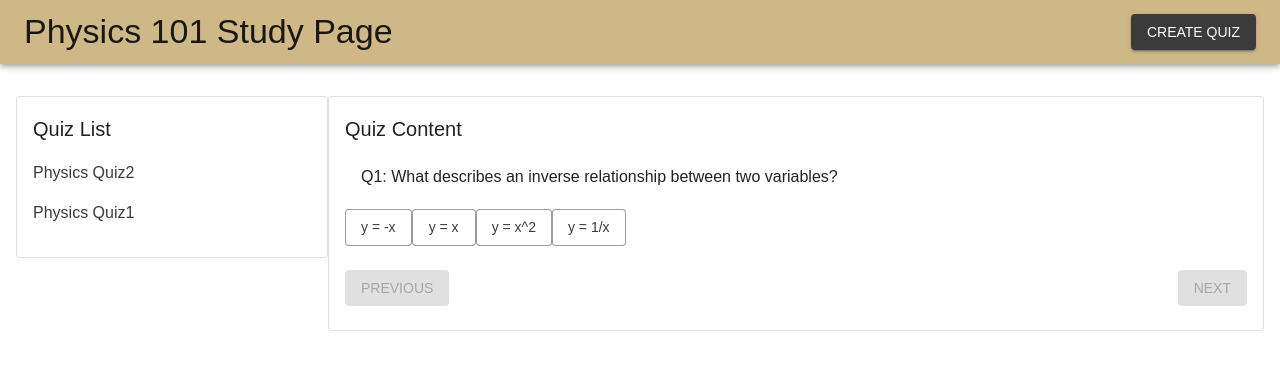
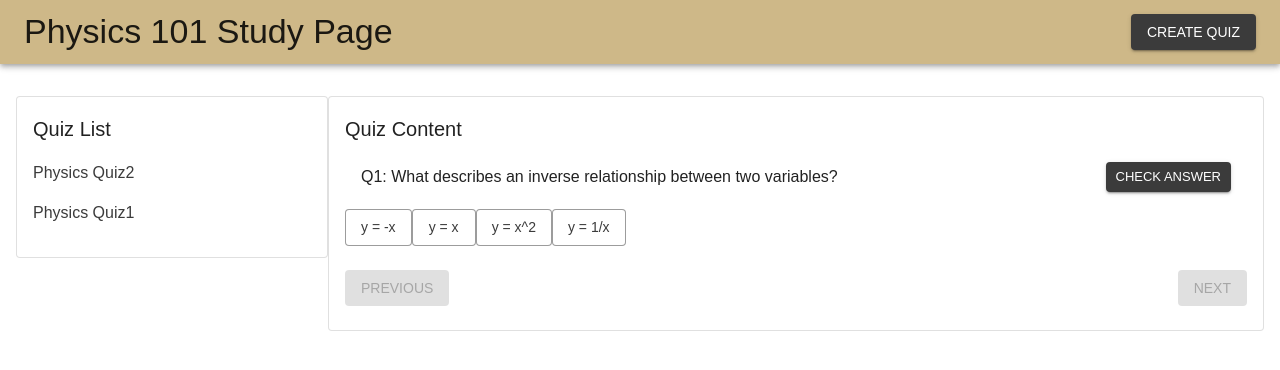
Before and after one commit to armank57/boilerboard, a React (Create React App) app in the folder frontend/: page / in a window 1280 px wide. Both pictures are taken after a click on the element "Physics Quiz2". Shown: the top 370 px of the page. Built offline with nearby package versions, Linux system fonts and the light colour scheme.

Commit message:
Added more functionality to both studypage ui and create quiz ui.

```diff
--- a/frontend/src/CreateQuiz.js
+++ b/frontend/src/CreateQuiz.js
@@ -140,9 +140,10 @@ function CreateQuiz() {
                         </Button>
                     </Grid>
                 </Grid>
-                <Grid container direction="column" spacing={2} sx={{ p: 2 }}>
+                <Grid container direction="row" sx={{ display: 'flex', justifyContent: 'center' }}>
                     {questions.map((question, questionIndex) => (
-                        <Paper variant="outlined" sx={{ p: 2, mb: 2, border: '2px solid' }} key={`question-${questionIndex}`}>
+                        <Grid item sx={{ m: 1 }}>
+                            <Paper variant="outlined" sx={{ p: 2, mb: 2, border: '2px solid', maxWidth: '42vw' }} key={`question-${questionIndex}`}>
                                 <Grid container direction="row" sx={{ my: 2, display: 'flex', justifyContent: 'center' }} spacing={2}>
                                     <Grid item xs={8}>
                                         <InputLabel htmlFor={`question-${questionIndex}`}>Question {questionIndex + 1}</InputLabel>
@@ -201,6 +202,7 @@ function CreateQuiz() {
                                     ))}
                                 </Grid>
                             </Paper>
+                        </Grid>
                     ))}
                 </Grid>
             </Box>
--- a/frontend/src/StudyPage.js
+++ b/frontend/src/StudyPage.js
@@ -35,6 +35,18 @@ export default function StudyPage() {
 
   const handleAnswerClick = (index) => {
     setSelectedAnswer(index);
+  };
+
+  const checkAnswer = () => {
+    if (selectedAnswer == null) {
+      alert('Please select an answer!');
+    }
+    else if (selectedAnswer == selectedQuiz.questionList[currentQuestionIndex].correctAnswer) {
+      alert('Correct!');
+    }
+    else {
+      alert('Incorrect!');
+    }
   };
 
   return (
@@ -84,22 +96,25 @@ export default function StudyPage() {
                 <List>
                   <ListItem>
                     <ListItemText primary={`Q${currentQuestionIndex + 1}: ${selectedQuiz.questionList[currentQuestionIndex].question}`} />
+                    <Button size="small" variant="contained" onClick={checkAnswer}>
+                      Check Answer
+                    </Button>
                   </ListItem>
                   {selectedQuiz.questionList[currentQuestionIndex].answerList.map((answer, index) => (
                     <Button
                       variant="outlined"
                       key={index}
                       onClick={() => handleAnswerClick(index)}
-                      sx={{ my: 1, backgroundColor: selectedAnswer === index ? 'lightgray' : 'white', textTransform: 'none'}}
+                      sx={{ my: 1, backgroundColor: selectedAnswer === index ? 'lightgray' : 'white', textTransform: 'none' }}
                     >
                       {answer}
                     </Button>
                   ))}
                   <Box mt={2} display="flex" justifyContent="space-between">
-                    <Button variant="contained" disabled={currentQuestionIndex === 0} onClick={() => {setCurrentQuestionIndex(currentQuestionIndex - 1); setSelectedAnswer(null);}}>
+                    <Button variant="contained" disabled={currentQuestionIndex === 0} onClick={() => { setCurrentQuestionIndex(currentQuestionIndex - 1); setSelectedAnswer(null); }}>
                       Previous
                     </Button>
-                    <Button variant="contained" disabled={currentQuestionIndex === selectedQuiz.questionList.length - 1} onClick={() => {setCurrentQuestionIndex(currentQuestionIndex + 1); setSelectedAnswer(null)}}>
+                    <Button variant="contained" disabled={currentQuestionIndex === selectedQuiz.questionList.length - 1} onClick={() => { setCurrentQuestionIndex(currentQuestionIndex + 1); setSelectedAnswer(null) }}>
                       Next
                     </Button>
                   </Box>
```
Lines whose indentation alone changed are shown as unchanged.
